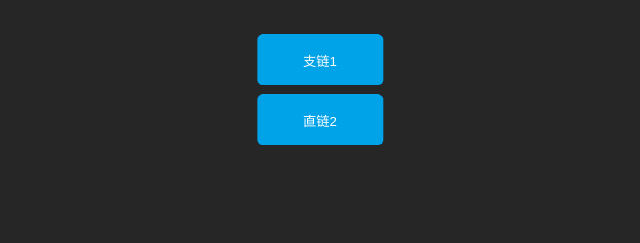
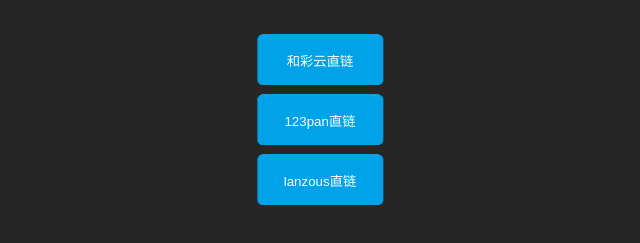
Before and after one commit to 000102/000102.github.io, a plain HTML site: page 1down.html in a window 1280 px wide. Shown: the part 109-352 px from the top of the page, without its empty margins (320-960 px from the left). Drawn offline with Linux system fonts and the light colour scheme.

Commit message:
Update 1down.html

```diff
--- a/1down.html
+++ b/1down.html
@@ -11,7 +11,8 @@
     </head>
 <body background="background.png">
   <h1 align="center" style="color:white ; font-size:50px">请选择~</h1>
-  <center><button onclick="window.location.href = 'https://36-156-71-70.d.123pan.cn:30443/123-803/1ef96a00/1811747011-0/1ef96a0055caca5572666dfd3e7def23?v=1&t=1651317195&s=96f9d6f09cf5352833c50ffcfad58705&filename=JiYuTrainer.exe&d=52cd6412'" style="background-image: url(button.png);width: 150px;height: 60px;background-repeat:no-repeat ;background-size:150px 60px; border: 0;background-color: transparent; color: white;">支链1</button></center>
-  <center><button onclick="window.location.href = 'https://i61.lanzoug.com/043018bb/2022/04/10/394281cf7bb8a60de10f8459bd3869b7.exe?st=21jpXBnxzIfXLFmdRDXuSA&e=1651317517&b=CBANZABZUiJWV1RwBzYAbVNoADkEdwIqAzUAdVIw&fi=67123626&pid=120-230-41-148&up=2&mp=0&co=1'" style="background-image: url(button.png);width: 150px;height: 60px;background-repeat:no-repeat ;background-size:150px 60px; border: 0;background-color: transparent; color: white;">直链2</button></center>
+  <center><button onclick="window.location.href = 'https://download.mcloud.139.com/storageWeb/servlet/downloadServlet?code=SzcxODExWUlhd3MwMTYwODExN3JiXzZoYzNI&un=D13B9A2709009724E6773772DDC712B85AFD755E0E8CF058445E2F89B4BEEACC&dom=D960&rate=0&txType=0'" style="background-image: url(button.png);width: 150px;height: 60px;background-repeat:no-repeat ;background-size:150px 60px; border: 0;background-color: transparent; color: white;">和彩云直链</button></center>
+  <center><button onclick="window.location.href = 'https://36-156-71-70.d.123pan.cn:30443/123-803/1ef96a00/1811747011-0/1ef96a0055caca5572666dfd3e7def23?v=1&t=1651317195&s=96f9d6f09cf5352833c50ffcfad58705&filename=JiYuTrainer.exe&d=52cd6412'" style="background-image: url(button.png);width: 150px;height: 60px;background-repeat:no-repeat ;background-size:150px 60px; border: 0;background-color: transparent; color: white;">123pan直链</button></center>
+  <center><button onclick="window.location.href = 'https://i61.lanzoug.com/043018bb/2022/04/10/394281cf7bb8a60de10f8459bd3869b7.exe?st=21jpXBnxzIfXLFmdRDXuSA&e=1651317517&b=CBANZABZUiJWV1RwBzYAbVNoADkEdwIqAzUAdVIw&fi=67123626&pid=120-230-41-148&up=2&mp=0&co=1'" style="background-image: url(button.png);width: 150px;height: 60px;background-repeat:no-repeat ;background-size:150px 60px; border: 0;background-color: transparent; color: white;">lanzous直链</button></center>
   </body>
   </html>
```
